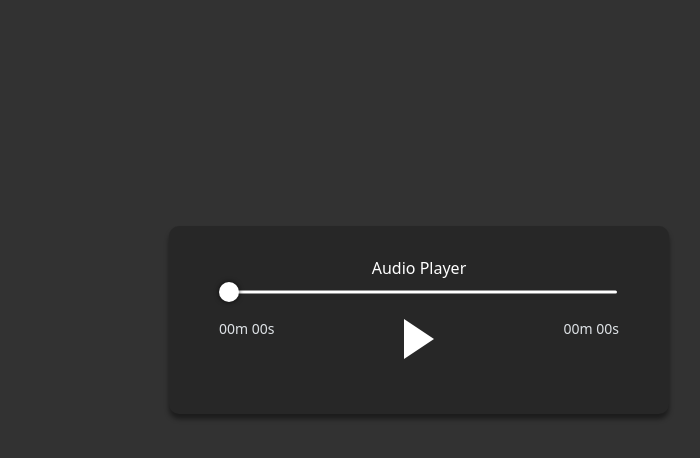
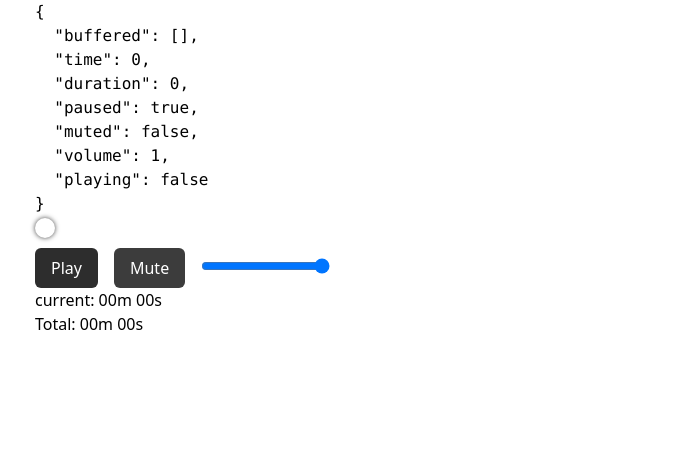
Before and after one commit to Dave136/playheart, a React (Vite) app: page / in a window 1280 px wide. Shown: the top 458 px of the page, without its empty margins (221-921 px from the left). Built offline with nearby package versions, Linux system fonts and the light colour scheme.

Commit message:
feat: use useAudio hook

```diff
--- a/src/components/Player.tsx
+++ b/src/components/Player.tsx
@@ -1,71 +1,82 @@
-import { useRef, useState } from 'react';
-import ControlPanel from './controls/ControlPanel';
+import { ChangeEvent, useEffect, useState } from 'react';
+import { useAudio } from 'react-use';
+import { secondsToHms } from '../utils';
 import Slider from './slider/Slider';
-import './player.css';
 
-const song = '../../files/Attention - Charlie Puth.MP3';
+const src = '../../files/Attention - Charlie Puth.MP3';
 
-export default function Player() {
+const PlayerUse = () => {
   const [percentage, setPercentage] = useState(0);
-  const [isPlaying, setIsPlaying] = useState(false);
-  const [duration, setDuration] = useState(0);
-  const [currentTime, setCurrentTime] = useState(0);
+  const [audio, state, controls, ref] = useAudio({
+    src,
+  });
 
-  const audioRef = useRef();
+  useEffect(() => {
+    const percent = ((state.time / state.duration) * 100).toFixed(2);
+    setPercentage(+percent);
+  }, [state.time]);
 
-  const onChange = (e: any) => {
-    const audio = audioRef.current;
-    audio.currentTime = (audio.duration / 100) * e.target.value;
-    setPercentage(e.target.value);
+  const onChangeSlider = ({ target }: ChangeEvent<HTMLInputElement>) => {
+    controls.seek((state.duration / 100) * Number(target.value));
+    setPercentage(+target.value);
   };
 
-  const play = () => {
-    const audio = audioRef.current;
-
-    if (audio) {
-      audio.volume = 0.1;
-    }
-
-    if (!isPlaying) {
-      setIsPlaying(true);
-      audio.play();
-    }
-
-    if (isPlaying) {
-      setIsPlaying(false);
-      audio.pause();
-    }
-  };
-
-  const getCurrentDuration = (e: any) => {
-    const percent = (
-      (e.currentTarget.currentTime / e.currentTarget.duration) *
-      100
-    ).toFixed(2);
-    const time = e.currentTarget.currentTime;
-
-    setPercentage(+percent);
-    setCurrentTime(time.toFixed(2));
-  };
+  console.log({
+    audio,
+    state,
+    controls,
+    ref,
+  });
 
   return (
-    <div className='app-container'>
-      <h1>Audio Player</h1>
-      <Slider percentage={percentage} onChange={onChange} />
-      <audio
-        ref={(el) => (audioRef.current = el)}
-        onTimeUpdate={getCurrentDuration}
-        onLoadedData={(e) => {
-          setDuration(+e.currentTarget.duration.toFixed(2));
-        }}
-        src={song}
-      ></audio>
-      <ControlPanel
-        play={play}
-        isPlaying={isPlaying}
-        duration={duration}
-        currentTime={currentTime}
+    <div>
+      {audio}
+      <pre>{JSON.stringify(state, null, 2)}</pre>
+      <Slider percentage={percentage} onChange={onChangeSlider} />
+      {state.playing ? (
+        <button
+          className='px-4 py-2 bg-dark-300 rounded-md text-white mt-2 mr-4'
+          onClick={controls.pause}
+        >
+          Pause
+        </button>
+      ) : (
+        <button
+          className='px-4 py-2 bg-dark-300 rounded-md text-white mt-2 mr-4'
+          onClick={controls.play}
+        >
+          Play
+        </button>
+      )}
+      {state.muted ? (
+        <button
+          className='px-4 py-2 bg-dark-100 rounded-md text-white mt-2 mr-4'
+          onClick={controls.unmute}
+        >
+          Unmute
+        </button>
+      ) : (
+        <button
+          className='px-4 py-2 bg-dark-100 rounded-md text-white mt-2 mr-4'
+          onClick={controls.mute}
+        >
+          Mute
+        </button>
+      )}
+      <input
+        type='range'
+        step='0.01'
+        min='0'
+        max='1'
+        value={state.volume}
+        onChange={(e) => controls.volume(+e.target.value)}
       />
+      <div>
+        <p>current: {secondsToHms(state.time)}</p>
+        <p>Total: {secondsToHms(state.duration)}</p>
+      </div>
     </div>
   );
-}
+};
+
+export default PlayerUse;
```
